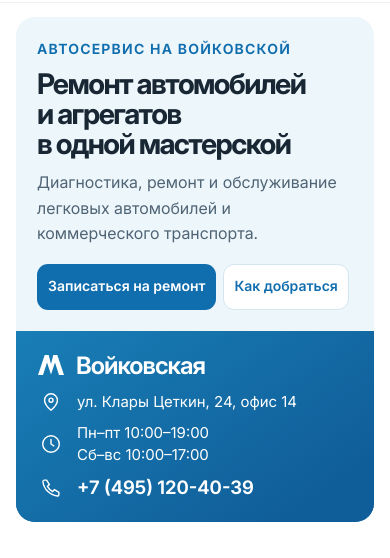
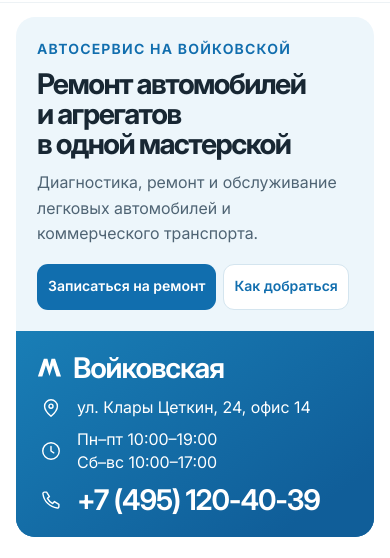
Before and after one commit to lprchns-Alex/voltag-service, a plain HTML site: page koptevo/index.html in a window 390 px wide. Shown: the part 63-621 px from the top of the page. Drawn offline with Linux system fonts and the light colour scheme.

Commit message:
Match the Voykovskaya contact typography to the hero

```diff
--- a/koptevo/index.html
+++ b/koptevo/index.html
@@ -7,7 +7,7 @@
   <meta name="robots" content="noindex, nofollow">
   <meta name="description" content="Вольтаж Сервис на Войковской. Диагностика, ремонт и обслуживание легковых автомобилей и коммерческого транспорта на ул. Клары Цеткин, 24, офис 14.">
   <title>Вольтаж Сервис на Войковской — ремонт автомобилей и агрегатов</title>
-  <link rel="stylesheet" href="style.css?v=2">
+  <link rel="stylesheet" href="style.css?v=3">
   <script src="app.js" defer></script>
 </head>
 <body id="top">
--- a/koptevo/style.css
+++ b/koptevo/style.css
@@ -74,6 +74,8 @@ img { display: block; max-width: 100%; }
 .text-link:hover { text-decoration-color: currentColor; }
 
 .hero {
+  --hero-title-size: clamp(1.75rem, 2.5vw, 2.45rem);
+  --hero-copy-size: 1rem;
   display: grid; grid-template-columns: repeat(2, minmax(0, 1fr));
   margin-top: 26px; border-radius: 22px; overflow: hidden; background: var(--pale);
 }
@@ -83,22 +85,22 @@ img { display: block; max-width: 100%; }
   text-transform: uppercase; letter-spacing: .085em;
 }
 .hero h1 {
-  margin-top: 9px; font-size: clamp(1.75rem, 2.5vw, 2.45rem); text-wrap: balance;
+  margin-top: 9px; font-size: var(--hero-title-size); text-wrap: balance;
   color: #182733; font-weight: 710; line-height: 1.05; letter-spacing: -.055em;
 }
-.hero-description { max-width: 525px; color: var(--muted); margin-top: 11px; }
+.hero-description { max-width: 525px; color: var(--muted); margin-top: 11px; font-size: var(--hero-copy-size); }
 .hero .actions { margin-top: 17px; }
 .hero .button { min-height: 46px; }
 .hero-contact {
   display: grid; align-content: center; gap: 12px; padding: 24px clamp(23px, 3.4vw, 48px);
   color: #fff; background: #116aa7; background-image: linear-gradient(145deg, #197eb6, #105e99 85%);
 }
-.hero-station { display: flex; align-items: center; gap: 11px; font-size: clamp(1.5rem, 2.35vw, 2rem); font-weight: 650; letter-spacing: -.04em; line-height: 1.13; }
-.hero-station svg { width: 28px; height: 24px; flex: none; }
+.hero-station { display: flex; align-items: center; gap: 11px; font-size: var(--hero-title-size); font-weight: 650; letter-spacing: -.04em; line-height: 1.13; }
+.hero-station svg { width: .875em; height: .75em; flex: none; }
 .hero-contact address { display: grid; gap: 9px; font-style: normal; }
-.contact-row { display: flex; align-items: center; gap: 12px; font-size: .9375rem; line-height: 1.45; }
+.contact-row { display: flex; align-items: center; gap: 12px; font-size: var(--hero-copy-size); line-height: 1.45; }
 .contact-row svg { width: 22px; height: 22px; flex: 0 0 28px; fill: none; stroke: currentColor; stroke-width: 1.55; stroke-linecap: round; stroke-linejoin: round; }
-.contact-phone { font-size: 1.16rem; font-weight: 650; }
+.contact-phone { font-size: var(--hero-title-size); font-weight: 650; letter-spacing: -.04em; line-height: 1.13; }
 a.contact-row:hover { text-decoration: underline; text-underline-offset: 4px; }
 .hero-contact :focus-visible { outline-color: #fff; }
 
@@ -226,8 +228,7 @@ details[open] > summary::after { content: "−"; }
   .header-contact { gap: 7px; }
   .header-cta { padding-inline: 10px; min-height: 38px; }
   .menu-toggle { width: 38px; height: 38px; padding-inline: 9px; }
-  .hero { margin-top: 14px; border-radius: 19px; }
-  .hero h1 { font-size: clamp(1.625rem, 7.3vw, 2.125rem); }
+  .hero { --hero-title-size: clamp(1.625rem, 7.3vw, 2.125rem); margin-top: 14px; border-radius: 19px; }
   .hero-copy, .hero-contact { padding: 21px; }
   .hero .button { padding-inline: 10px; font-size: .875rem; }
   .hero .actions { gap: 7px; }
```
